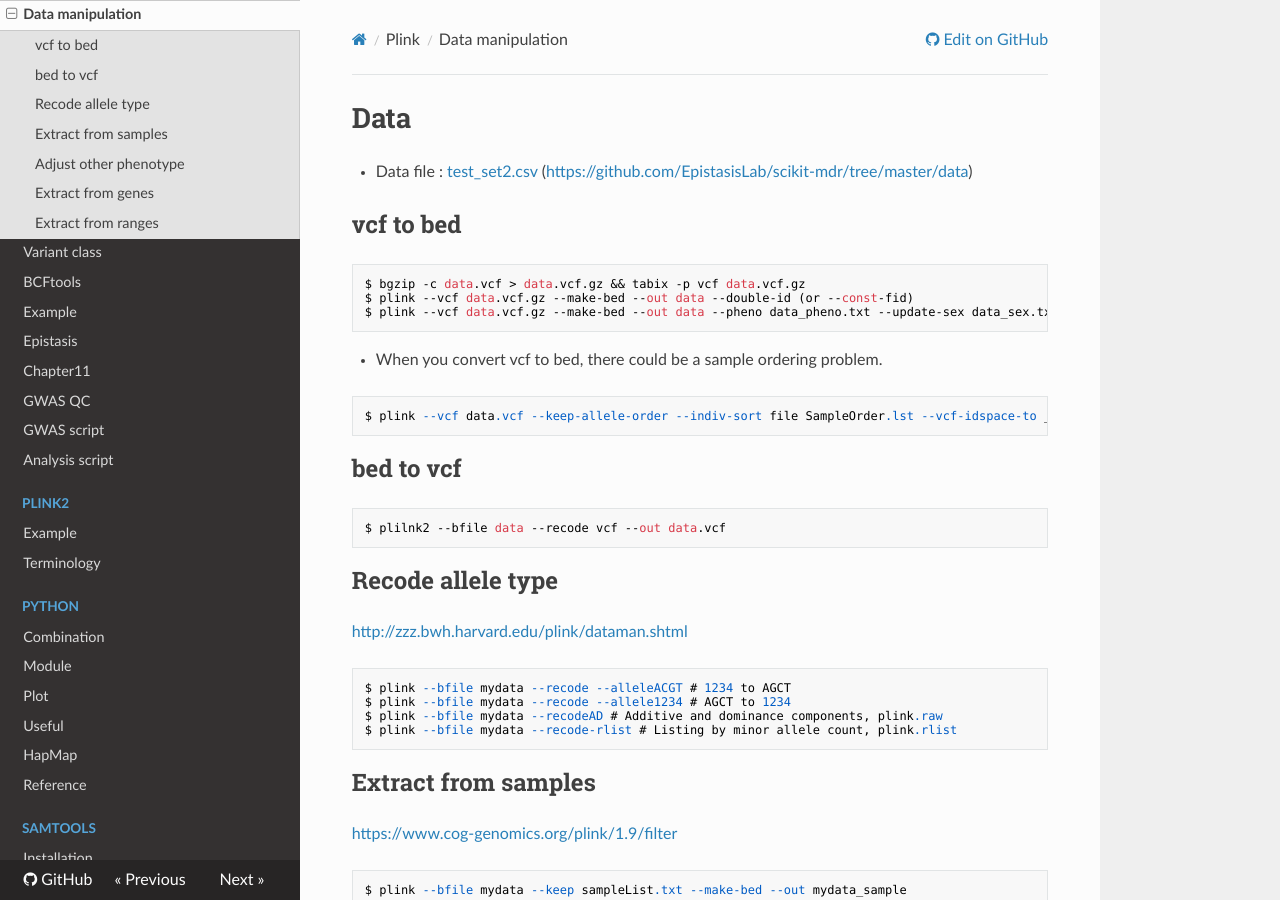
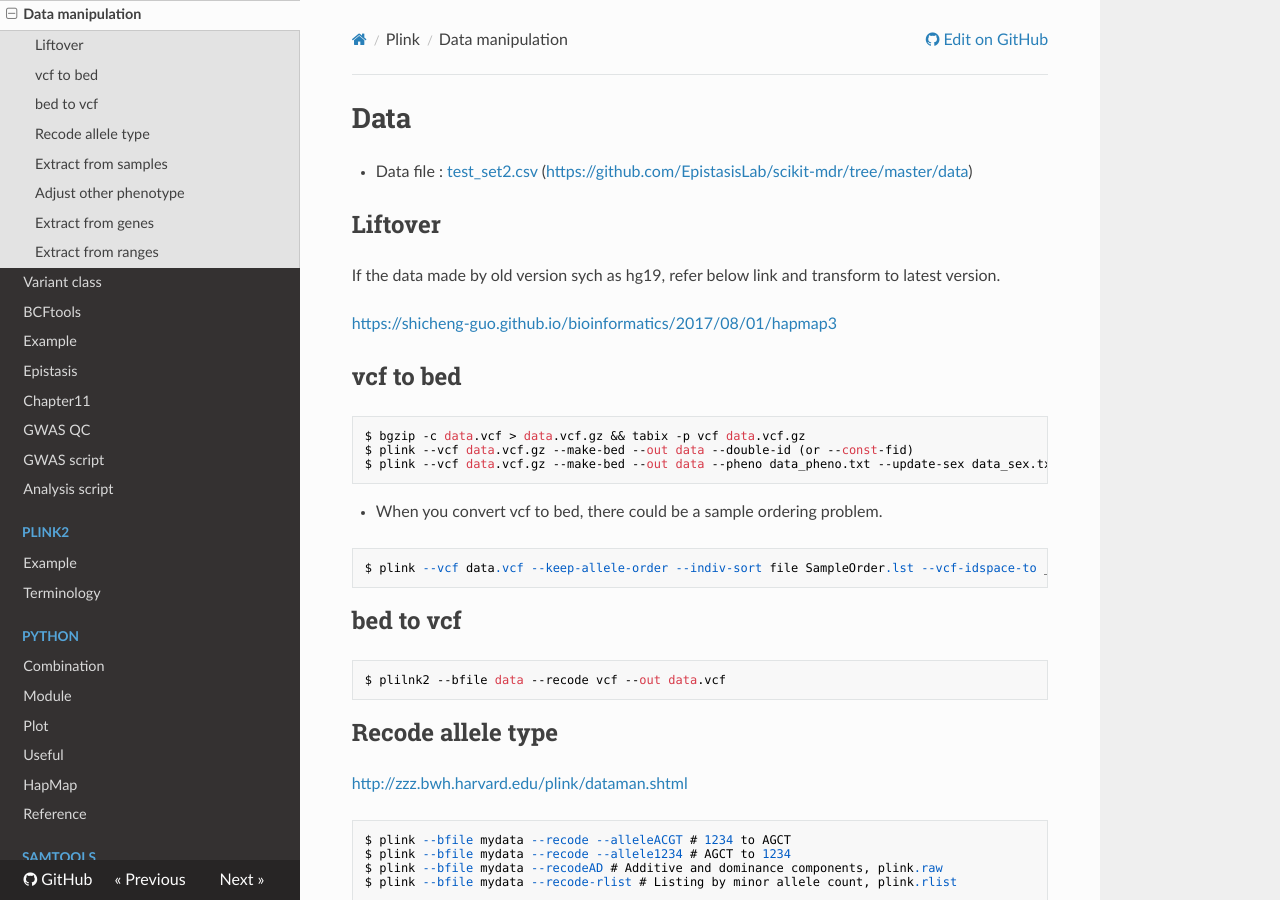
Before and after one commit to WonyoungCho/plink, an MkDocs documentation site: the page built from docs/plink_mani.md, in a window 1280 px wide and 900 px high. Built offline with MkDocs 1.6.1, drawn with Linux system fonts in a browser that asks for light colours; nearby versions of some CDN libraries; old or Windows-style settings are respelled for this version of MkDocs.

Commit message:
Update plink_mani.md

````diff
--- a/docs/plink_mani.md
+++ b/docs/plink_mani.md
@@ -1,6 +1,11 @@
 # Data
 
 - Data file : [test_set2.csv](data/test_set2.csv) (<https://github.com/EpistasisLab/scikit-mdr/tree/master/data>)
+
+## Liftover
+If the data made by old version sych as hg19, refer below link and transform to latest version.
+
+<https://shicheng-guo.github.io/bioinformatics/2017/08/01/hapmap3>
 
 ## vcf to bed
 ```
````
